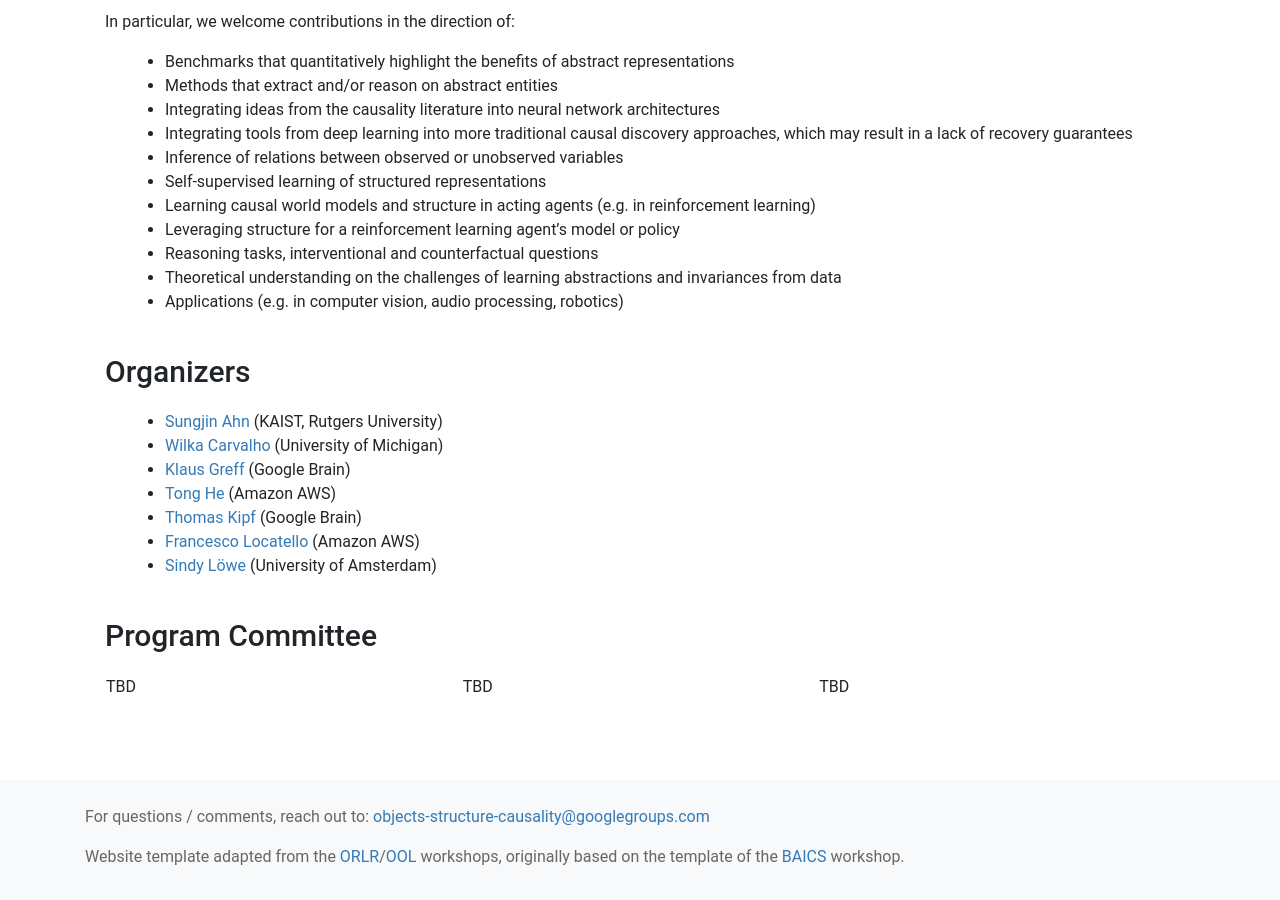
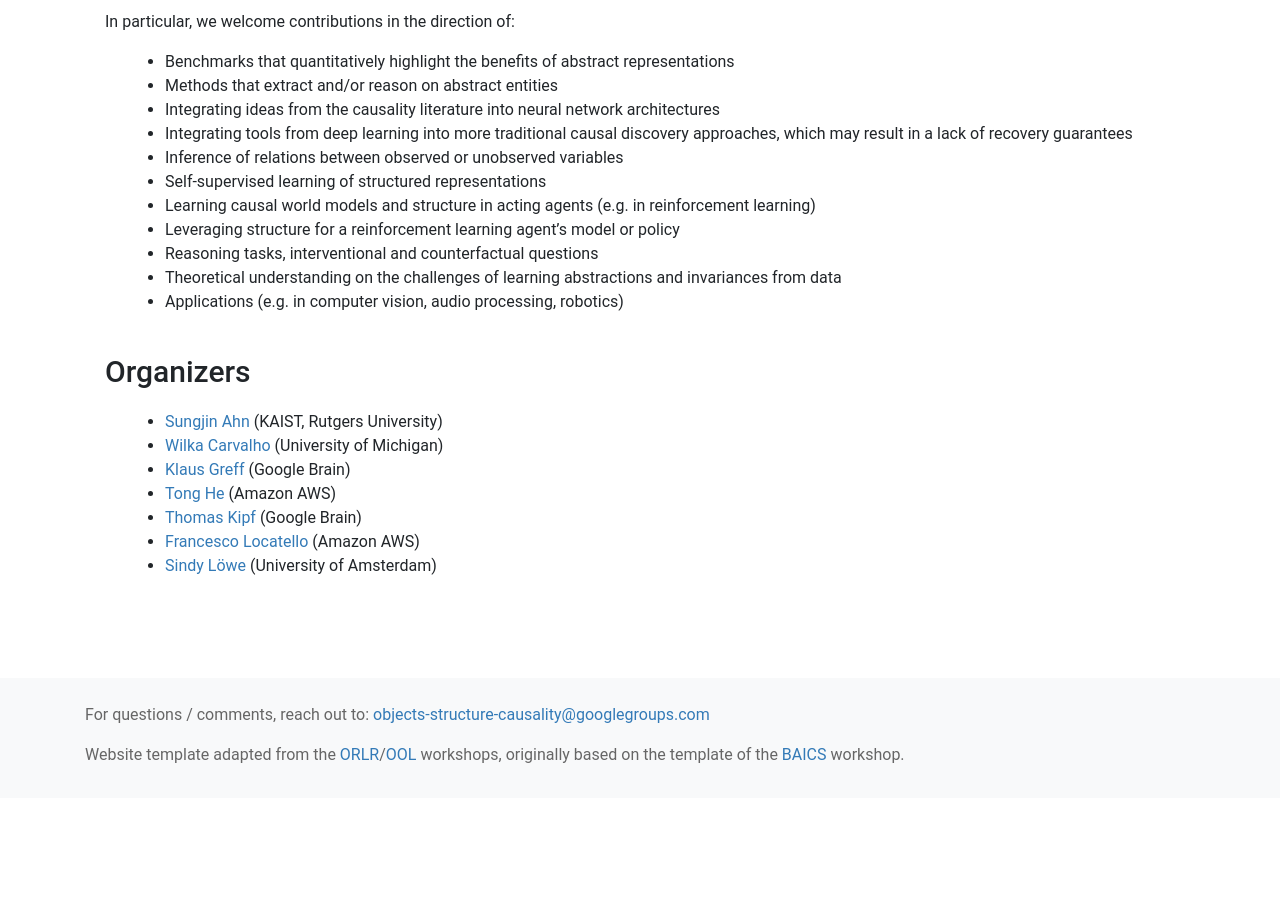
Before and after one commit to objects-structure-causality/objects-structure-causality.github.io, a Jekyll site: the page built from index.html, in a window 1280 px wide and 900 px high, scrolled down 582 px. Built offline with Jekyll 4.4.1, drawn with Linux system fonts in a browser that asks for light colours; nearby versions of some CDN libraries; after the commit the page ends 1380 px from its top, so only the background shows below that.

Commit message:
Update program committee

```diff
--- a/index.html
+++ b/index.html
@@ -42,11 +42,11 @@ layout: default
 </ul>
 </div>
 
-<div id="program-committee" class="row">
+<!--<div id="program-committee" class="row">
 <h2>Program Committee</h2>
 <table>
   <tbody>
   <tr><td>TBD</td><td>TBD</td><td>TBD</td></tr>
   </tbody>
 </table>
-</div>
+</div>-->
```
